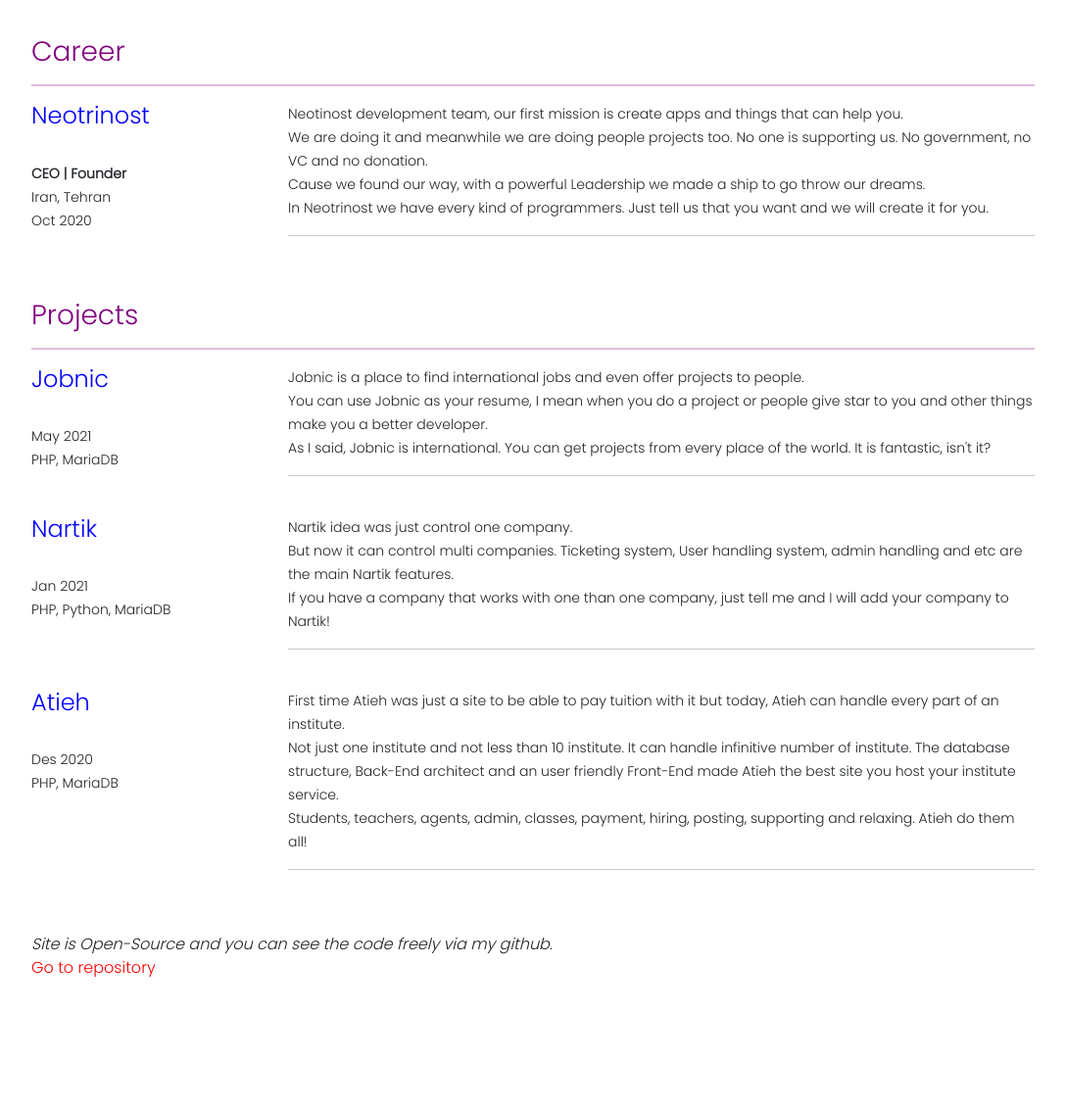
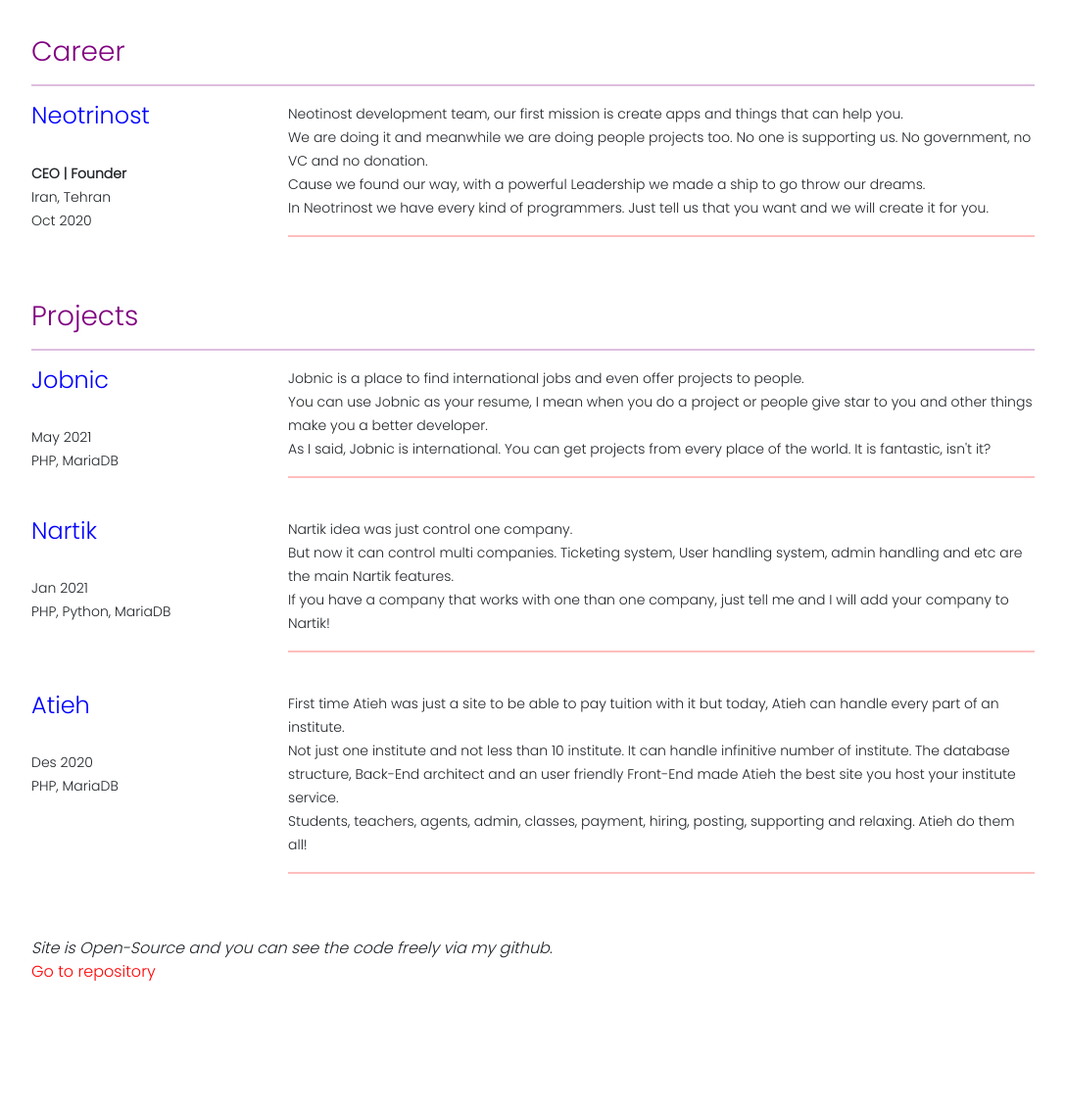
Before and after one commit to BlackIQ/BlackIQ.ir, a Flask app: page / in a window 1280 px wide. Shown: the part 650-1782 px from the top of the page at 98% size, without its empty margins (96-1183 px from the left). Before the commit the page ends 1648 px from the top, so only its background shows below. Run offline with Flask 2, Linux system fonts and the light colour scheme; some libraries are stand-ins or nearby versions.

Commit message:
Add hr and hr color

```diff
--- a/app/templates/index.html
+++ b/app/templates/index.html
@@ -42,9 +42,13 @@
 			    color: red;
 			    text-decoration: none;
 			}
-			.line {
+			.purplehr {
 			    background: purple;
 			    border: 1px solid purple;
+			}
+			.redhr {
+			    background: red;
+			    border: 1px solid red;
 			}
     </style>
 </head>
@@ -135,7 +139,7 @@
     <div class="row left">
         <div>
             <h3 class="purple">Career</h3>
-            <hr class="line">
+            <hr class="purplehr">
             <div class="row">
                 <div class="col-md-3">
                     <h4><a href="#" class="blue">Neotrinost</a></h4>
@@ -159,7 +163,7 @@
                         <br>
                         In Neotrinost we have every kind of programmers. Just tell us that you want and we will create it for you.
                     </small>
-                    <hr>
+                    <hr class="redhr">
                 </div>
             </div>
             <br>
@@ -169,7 +173,7 @@
     <div class="row left">
         <div>
             <h3 class="purple">Projects</h3>
-            <hr class="line">
+            <hr class="purplehr">
             <div class="row">
                 <div class="col-md-3">
                     <h4><a href="https://jobnic.net" class="blue">Jobnic</a></h4>
@@ -189,7 +193,7 @@
                         <br>
                         As I said, Jobnic is international. You can get projects from every place of the world. It is fantastic, isn't it?
                     </small>
-                    <hr>
+                    <hr class="redhr">
                 </div>
             </div>
             <br>
@@ -212,7 +216,7 @@
                         <br>
                         If you have a company that works with one than one company, just tell me and I will add your company to Nartik!
                     </small>
-                    <hr>
+                    <hr class="redhr">
                 </div>
             </div>
             <br>
@@ -235,7 +239,7 @@
                         <br>
                         Students, teachers, agents, admin, classes, payment, hiring, posting, supporting and relaxing. Atieh do them all!
                     </small>
-                    <hr>
+                    <hr class="redhr">
                 </div>
             </div>
             <br>
```
